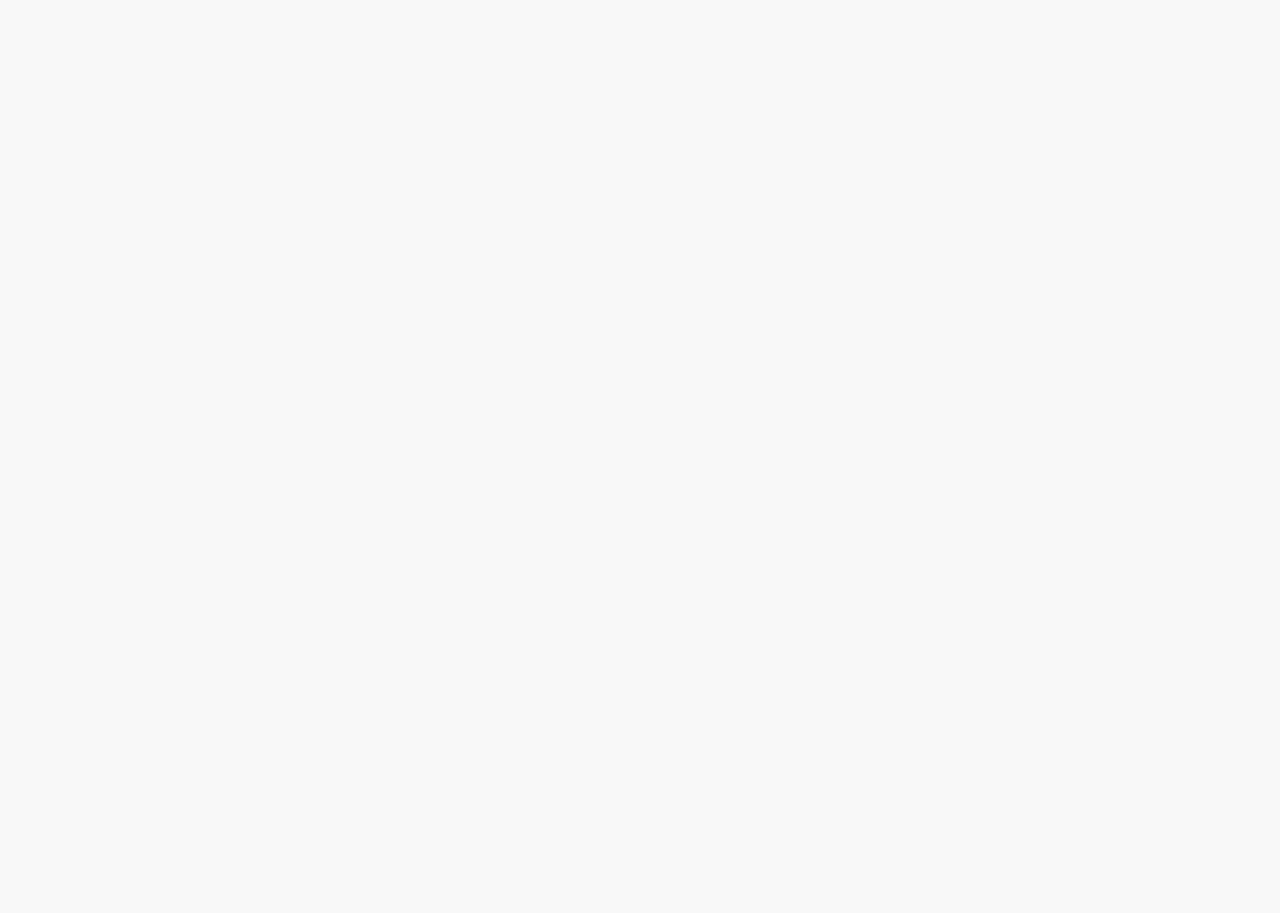
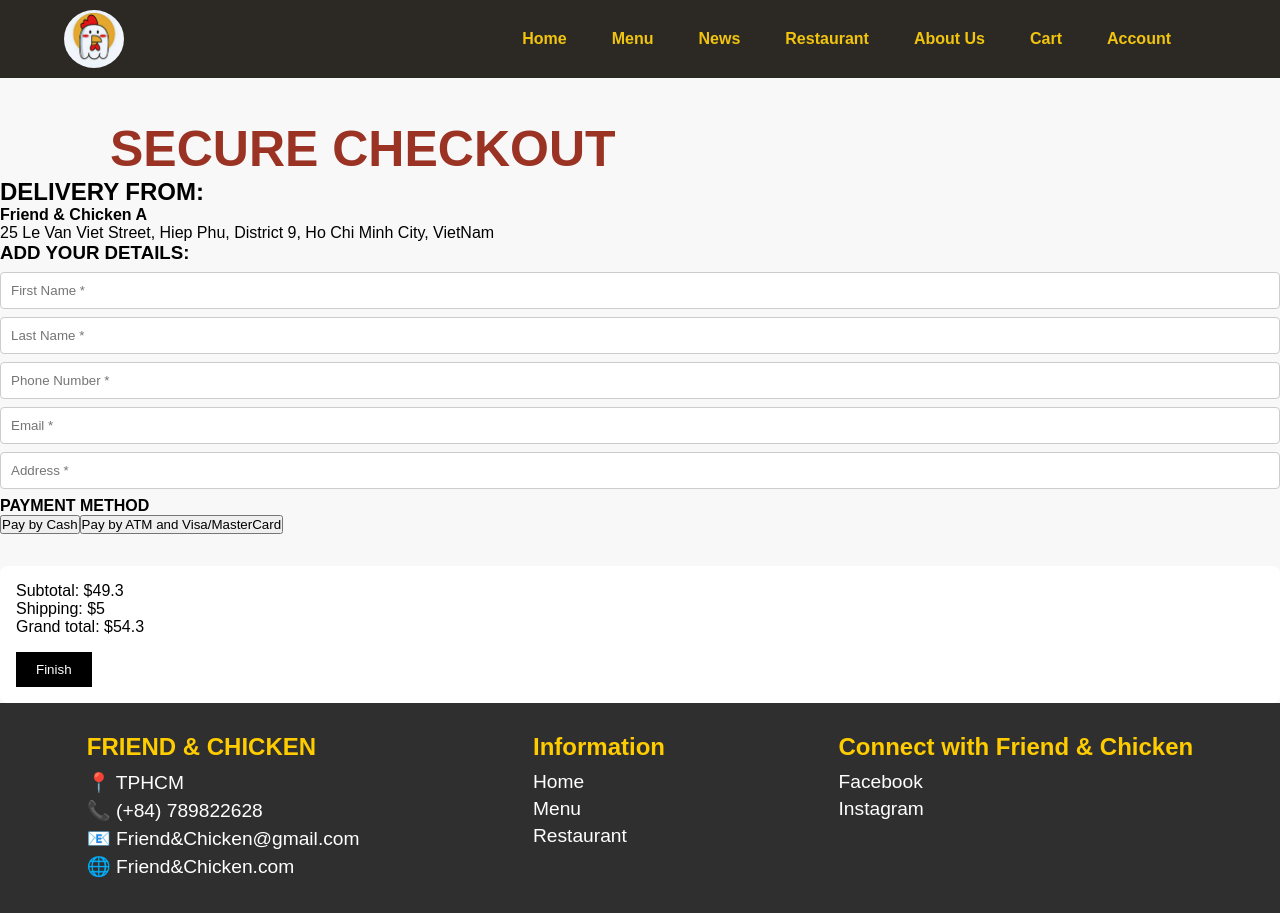
Before and after one commit to imwhop/ChickenOnlineWeb, a React (Create React App) app in the folder frontend/: page /checkout in a window 1280 px wide. Before the commit this address had no page. Before the commit the page ends 800 px from the top, so only its background shows below. Built offline with nearby package versions, Linux system fonts and the light colour scheme.

Commit message:
frontend-checkout

```diff
--- a/frontend/src/App.js
+++ b/frontend/src/App.js
@@ -18,6 +18,7 @@
 import Account from "./pages/Account/Account";
 import Signup from "./pages/Signup/Signup";
 import Profile from "./pages/Profile/Profile";
+import Checkout from "./pages/Checkout/Checkout"
 
 import AdminHome from "./pages/Admin/Home/Home";
 import AdminCustomer from "./pages/Admin/Customer/Customer";
@@ -73,6 +74,7 @@
           <Route path="/account" element={<Account />} />
           <Route path="/signup" element={<Signup />} />
           <Route path="/profile" element={<Profile />} />
+          <Route path="/checkout" element={<Checkout />} />
         </Route>
       </Routes>
     </Router>
--- a/frontend/src/pages/Cart/Cart.jsx
+++ b/frontend/src/pages/Cart/Cart.jsx
@@ -1,10 +1,15 @@
 import React, { useState } from 'react';
 import './Cart.css';
+import { useNavigate } from 'react-router-dom';
+import GroupComboB from '../../assets/images/Group Combo B.png'
+import FrenchFries from '../../assets/images/French Fries.png';
+import CheerHighLight from '../../assets/images/Cheer-Highlight.jpg';
+import { Link } from 'react-router-dom';
 
 const initialItems = [
-  { id: 1, name: 'Group Combo B', price: 24.4, quantity: 1, image: '/group-combo.jpg' },
-  { id: 2, name: 'Teriyaki Chicken Rice', price: 4.8, quantity: 3, image: '/teriyaki.jpg' },
-  { id: 3, name: 'Cheese Fried Potatoes', price: 3.5, quantity: 3, image: '/cheese-potatoes.jpg' },
+  { id: 1, name: 'Group Combo B', price: 24.4, quantity: 1, image: GroupComboB },
+  { id: 2, name: 'Teriyaki Chicken Rice', price: 4.8, quantity: 3, image: FrenchFries },
+  { id: 3, name: 'Cheese Fried Potatoes', price: 3.5, quantity: 3, image: CheerHighLight },
 ];
 
 const CartPage = () => {
@@ -68,7 +73,7 @@
           <span>Grand total:</span>
           <span>${grandTotal}</span>
         </div>
-        <button className="checkout-btn">PROCEED TO CHECKOUT</button>
+        <button className="checkout-btn"><Link to="/Checkout">PROCEED TO CHECKOUT</Link> </button>
       </div>
     </div>
   );
--- /dev/null
+++ b/frontend/src/pages/Checkout/Checkout.css
@@ -0,0 +1,48 @@
+body {
+  font-family: Arial, sans-serif;
+  background-color: #f5f0ed;
+  margin: 0;
+  padding: 0;
+}
+
+.cart-page, .checkout-page {
+  max-width: 800px;
+  margin: auto;
+  padding: 2rem;
+}
+
+.cart-item {
+  display: flex;
+  align-items: center;
+  margin-bottom: 1rem;
+}
+
+.cart-item img {
+  width: 80px;
+  margin-right: 1rem;
+}
+
+.summary-box {
+  margin-top: 2rem;
+  padding: 1rem;
+  background: #fff;
+  border-radius: 8px;
+}
+
+.checkout-btn, .finish-btn {
+  margin-top: 1rem;
+  padding: 10px 20px;
+  background: black;
+  color: white;
+  border: none;
+  cursor: pointer;
+}
+
+input {
+  display: block;
+  width: 100%;
+  padding: 10px;
+  margin: 0.5rem 0;
+  border-radius: 4px;
+  border: 1px solid #ccc;
+}
--- /dev/null
+++ b/frontend/src/pages/Checkout/Checkout.jsx
@@ -0,0 +1,46 @@
+import React from "react";
+import "./Checkout.css";
+
+
+const Checkout = () => {
+    return(
+        <div className="checkout-container">
+            <h1 className="checkout-title"> SECURE CHECKOUT</h1>
+
+            <div className="checkout-section">
+                <div className="delivery-info">
+                    <h2>DELIVERY FROM:</h2>
+                    <p>
+                        <strong>Friend & Chicken A</strong><br />
+                        25 Le Van Viet Street, Hiep Phu, District 9, Ho Chi Minh City, VietNam
+                    </p>
+                </div>
+
+                <form className="checkout-form">
+                    <h3>ADD YOUR DETAILS:</h3>
+                    <input type="text" placeholder="First Name *" required />
+                    <input type="text" placeholder="Last Name *" required />
+                    <input type="tel" placeholder="Phone Number *" required />
+                    <input type="email" placeholder="Email *" required />
+                    <input type="text" placeholder="Address *" required />
+                </form>
+
+                <div className="section">
+                    <h4>PAYMENT METHOD</h4>
+                    <button>Pay by Cash</button>
+                    <button>Pay by ATM and Visa/MasterCard</button>
+                </div>
+
+                <div className="summary-box">
+                    <p>Subtotal: $49.3</p>
+                    <p>Shipping: $5</p>
+                    <p>Grand total: $54.3</p>
+                    <button className="finish-btn">Finish</button>
+                </div>
+
+            </div>
+        </div>
+    )
+}
+
+export default Checkout;
```
